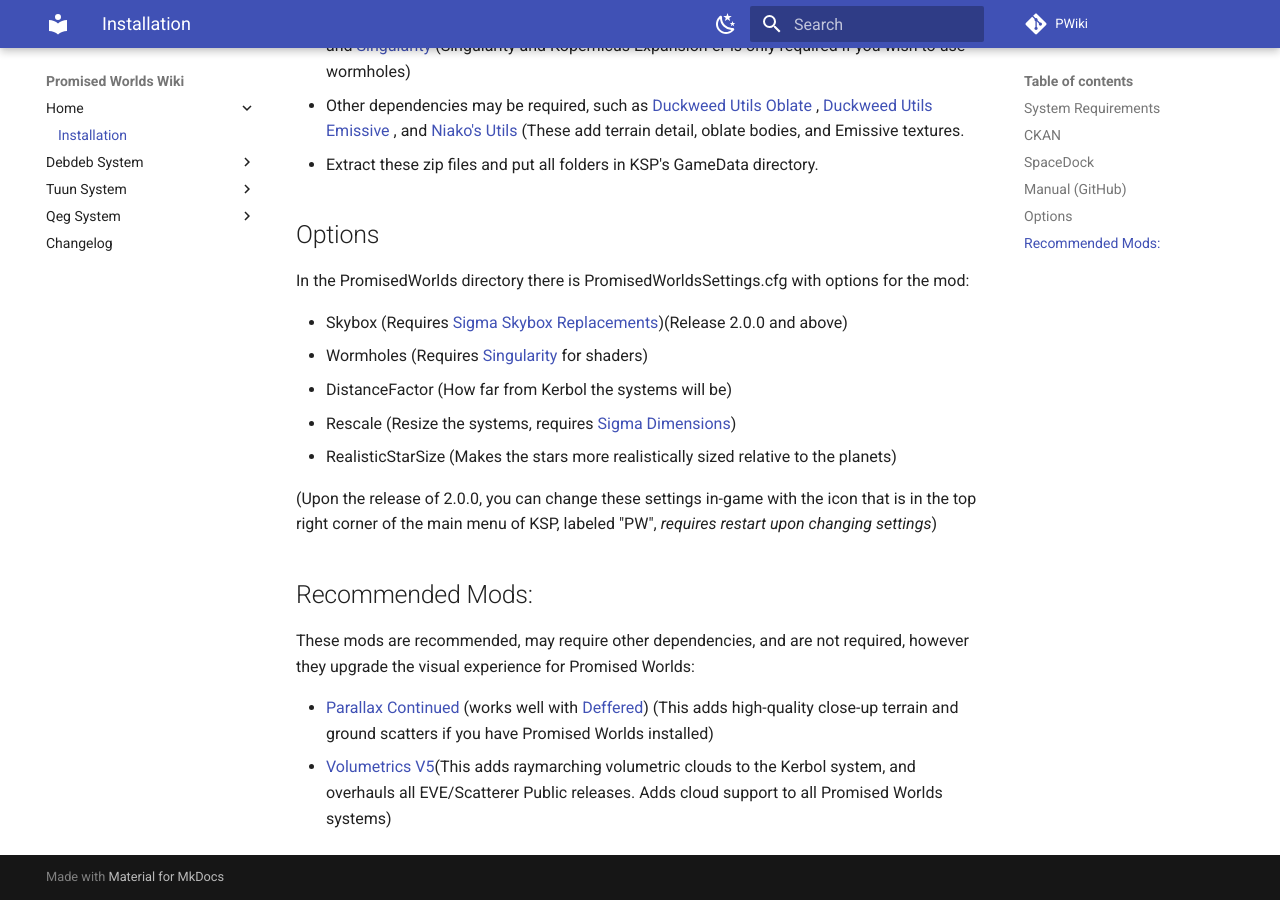
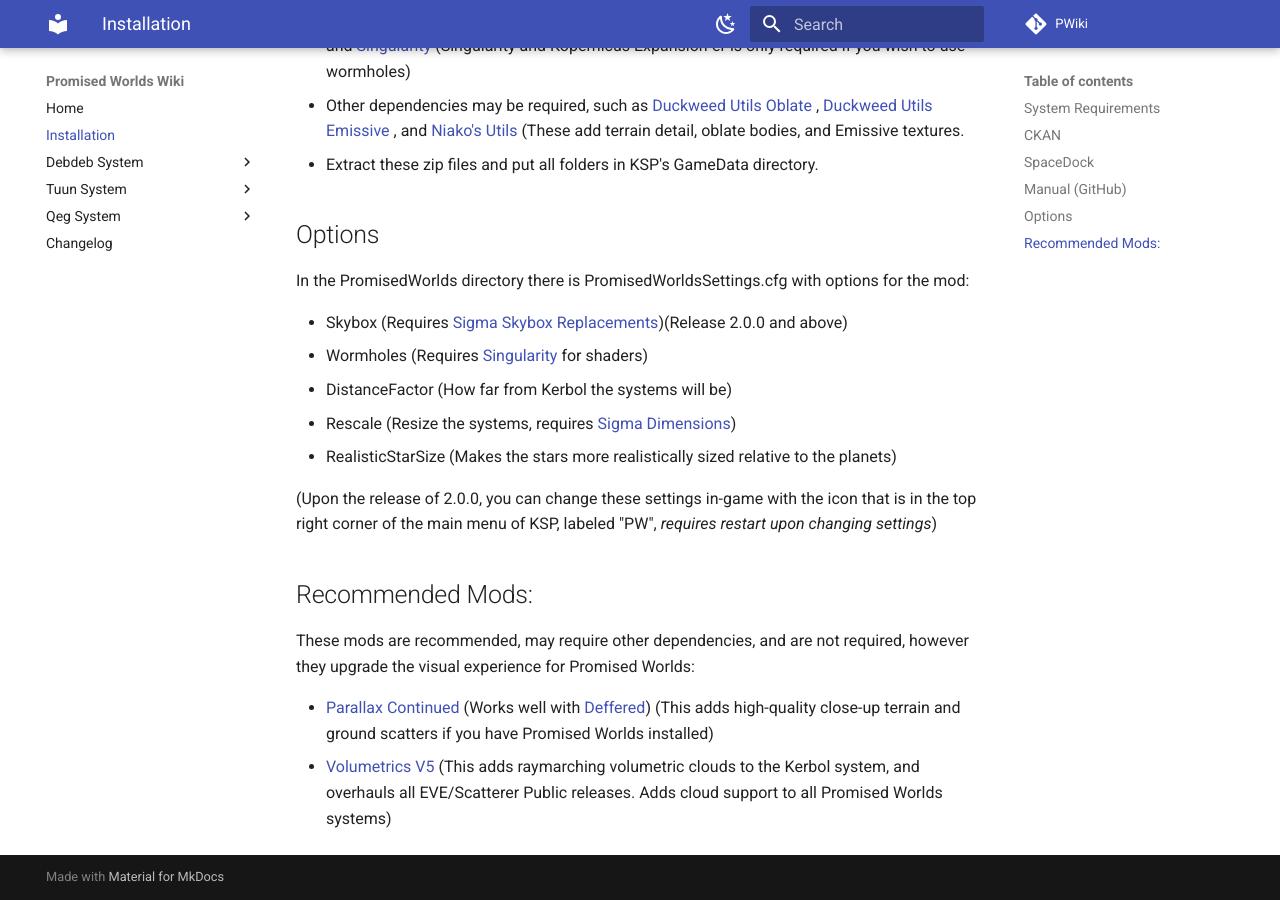
Before and after one commit to PromisedWorlds/PWiki, an MkDocs documentation site: the page built from docs/Installation.md, in a window 1280 px wide and 900 px high, scrolled down 1158 px. Built offline with MkDocs 1.6.1 and Material for MkDocs 9.7.7, drawn with Linux system fonts in a browser that asks for light colours; comment, search, counter and statistics services are not loaded.

Commit message:
some misc changes

```diff
--- a/docs/Installation.md
+++ b/docs/Installation.md
@@ -43,5 +43,5 @@
 ## Recommended Mods:
 These mods are recommended, may require other dependencies, and are not required, however they upgrade the visual experience for Promised Worlds:
 
-- [Parallax Continued](https://github.com/Gameslinx/Parallax-Continued/releases) (works well with [Deffered](https://github.com/LGhassen/Deferred/releases)) (This adds high-quality close-up terrain and ground scatters if you have Promised Worlds installed)
-- [Volumetrics V5](https://www.patreon.com/posts/true-volumetric-139879553)(This adds raymarching volumetric clouds to the Kerbol system, and overhauls all EVE/Scatterer Public releases. Adds cloud support to all Promised Worlds systems)
+- [Parallax Continued](https://github.com/Gameslinx/Parallax-Continued/releases) (Works well with [Deffered](https://github.com/LGhassen/Deferred/releases)) (This adds high-quality close-up terrain and ground scatters if you have Promised Worlds installed)
+- [Volumetrics V5](https://www.patreon.com/posts/true-volumetric-139879553) (This adds raymarching volumetric clouds to the Kerbol system, and overhauls all EVE/Scatterer Public releases. Adds cloud support to all Promised Worlds systems)
--- a/mkdocs.yml
+++ b/mkdocs.yml
@@ -25,9 +25,8 @@
         name: Switch to light mode
 
 nav:
-  - Home:
-    - Overview: index.md
-    - Installation: Installation.md
+  - Home: index.md
+  - Installation: Installation.md
   - Debdeb System:
     - System Overview: Debdeb System.md
     - Debdeb Celestial Bodies:
```
